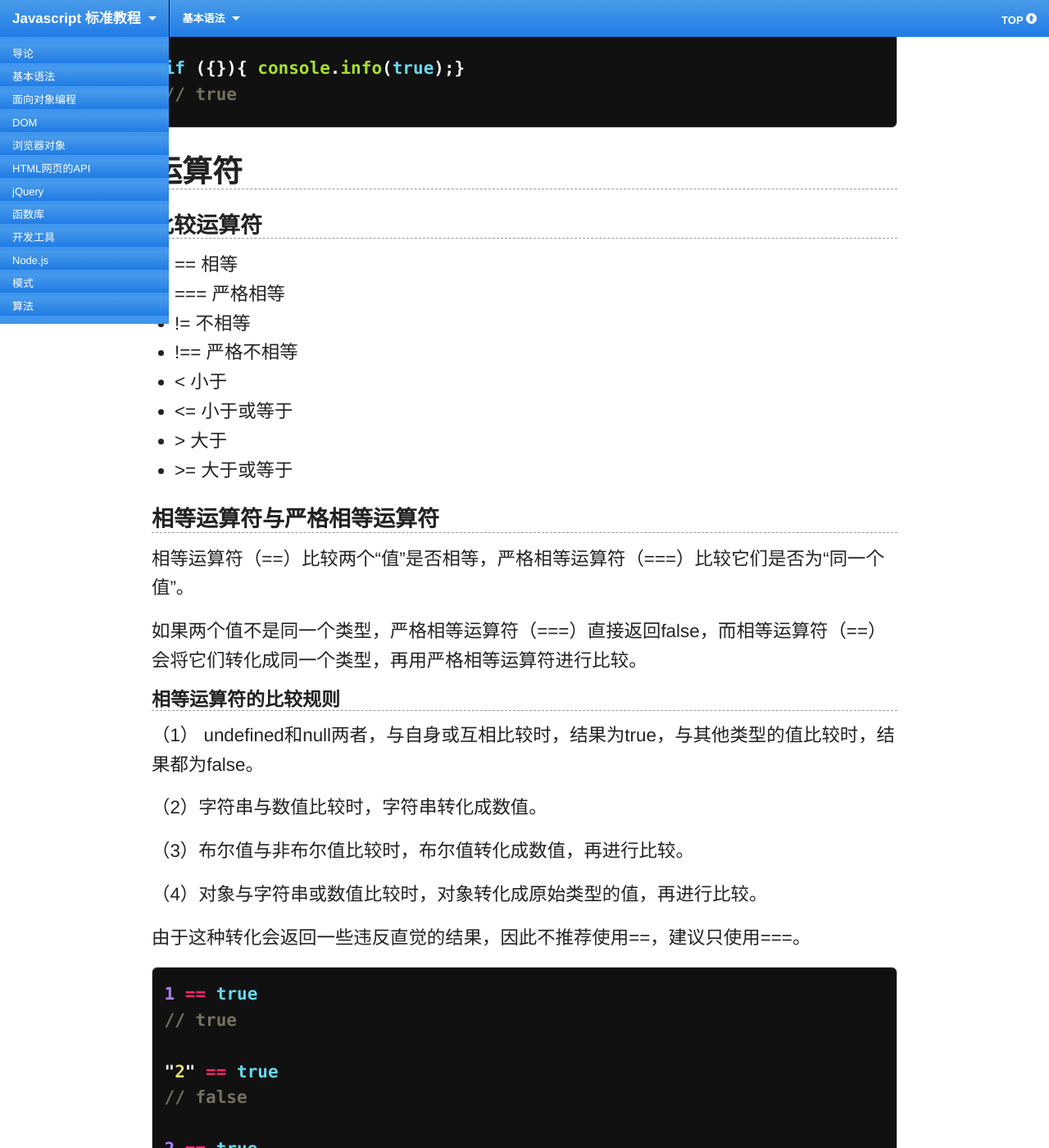
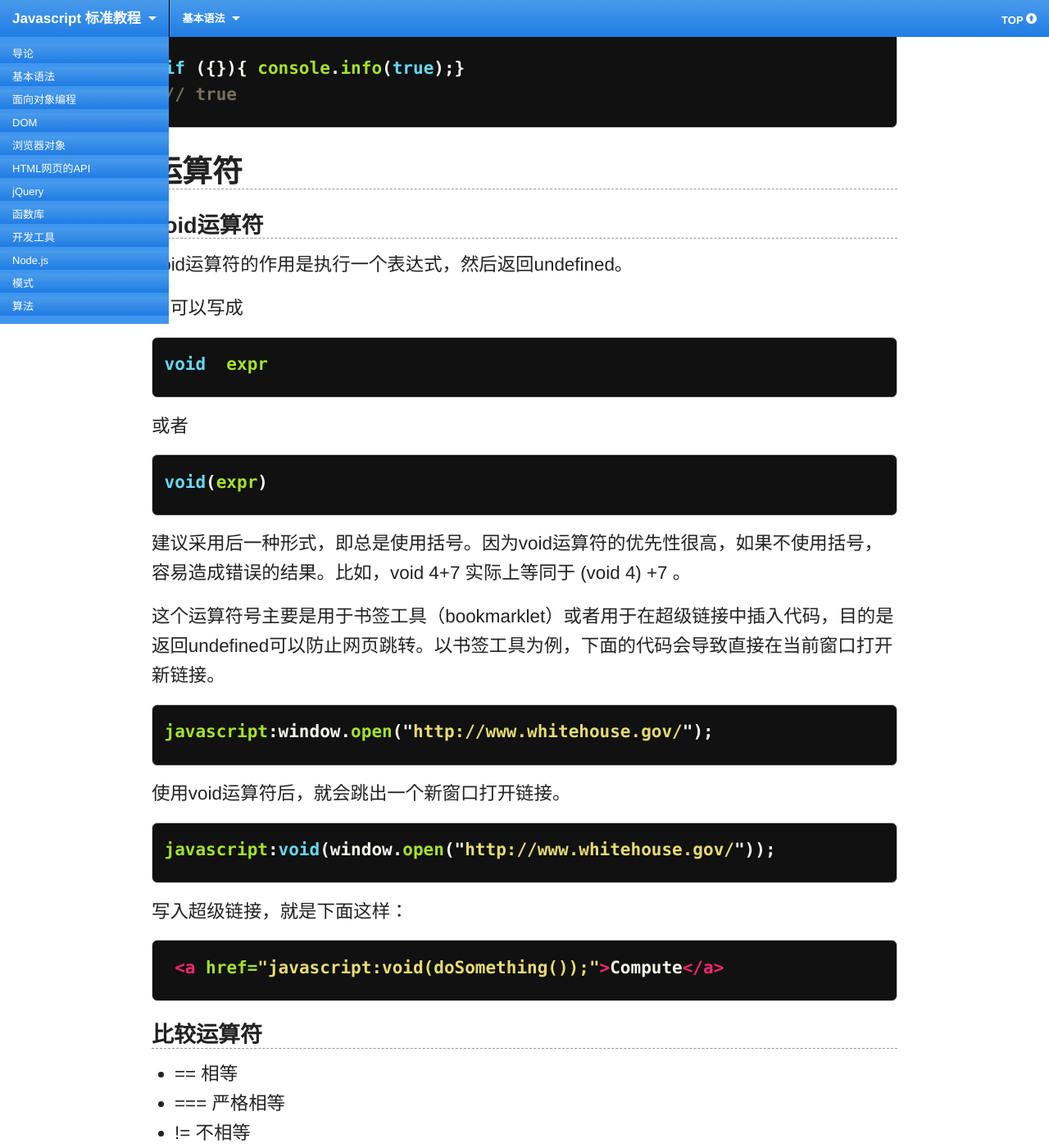
Before and after one commit to ruanyf/jstutorial, a Jekyll site: the page built from grammar/basic.md, in a window 1280 px wide and 1400 px high, scrolled down 4500 px. Shown: the whole window at 82% size. Built offline with Jekyll 4.4.1, drawn with Linux system fonts in a browser that asks for light colours; Markdown is read by kramdown in place of the engine named in the settings.

Commit message:
add void operator into grammar/basic

```diff
--- a/grammar/basic.md
+++ b/grammar/basic.md
@@ -183,6 +183,52 @@ if ({}){ console.info(true);}
 {% endhighlight %}
 
 ## 运算符
+
+### void运算符
+
+void运算符的作用是执行一个表达式，然后返回undefined。
+
+它可以写成
+
+{% highlight javascript %}
+
+void  expr
+
+{% endhighlight %}
+
+或者
+
+{% highlight javascript %}
+
+void(expr)
+
+{% endhighlight %}
+
+建议采用后一种形式，即总是使用括号。因为void运算符的优先性很高，如果不使用括号，容易造成错误的结果。比如，void 4+7 实际上等同于 (void 4) +7 。
+
+这个运算符号主要是用于书签工具（bookmarklet）或者用于在超级链接中插入代码，目的是返回undefined可以防止网页跳转。以书签工具为例，下面的代码会导致直接在当前窗口打开新链接。
+
+{% highlight javascript %}
+
+javascript:window.open("http://www.whitehouse.gov/");
+
+{% endhighlight %}
+
+使用void运算符后，就会跳出一个新窗口打开链接。
+
+{% highlight javascript %}
+
+javascript:void(window.open("http://www.whitehouse.gov/"));
+
+{% endhighlight %}
+
+写入超级链接，就是下面这样：
+
+{% highlight html %}
+
+ <a href="javascript:void(doSomething());">Compute</a>
+
+{% endhighlight %}
 
 ### 比较运算符
 
```
